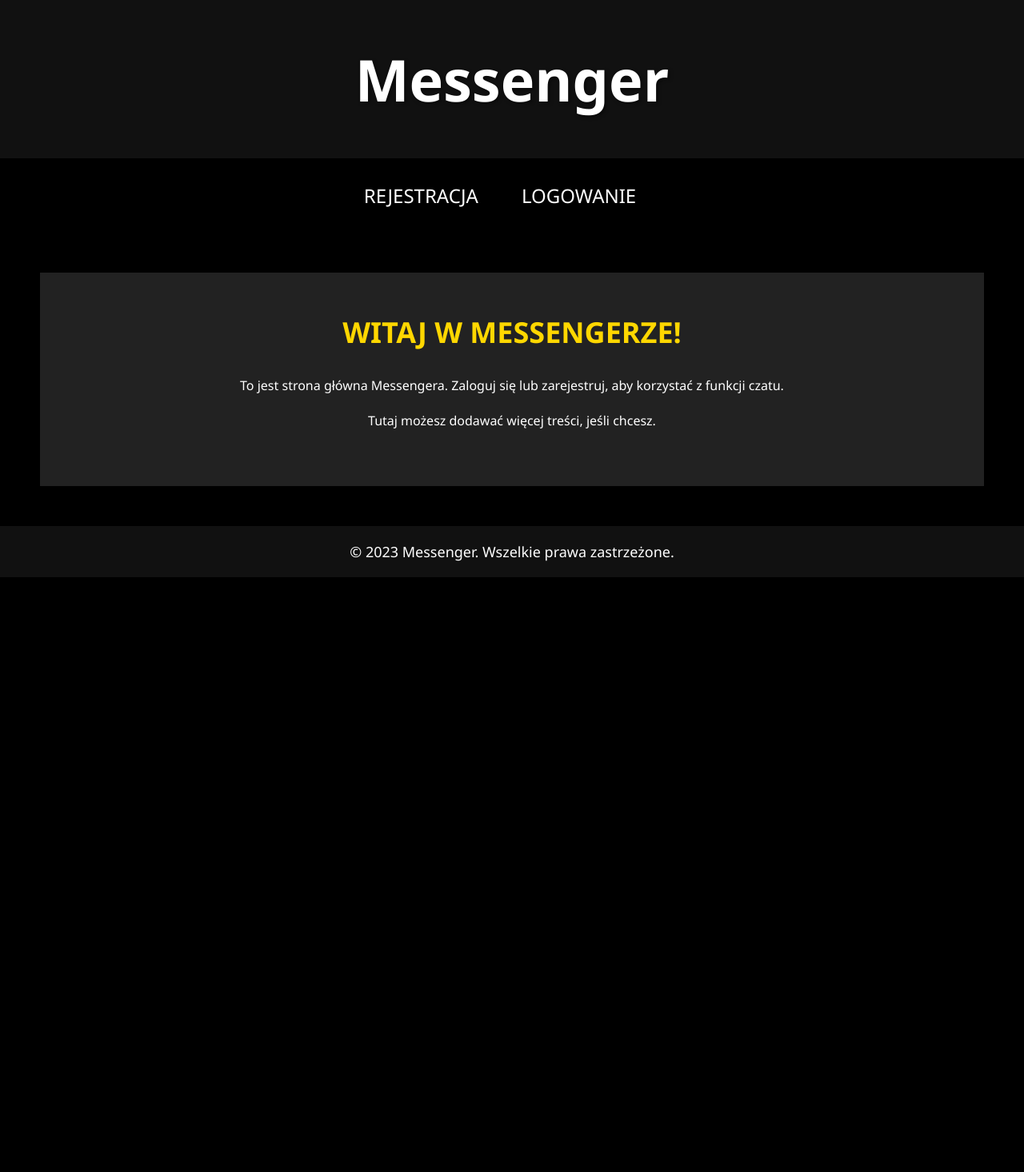
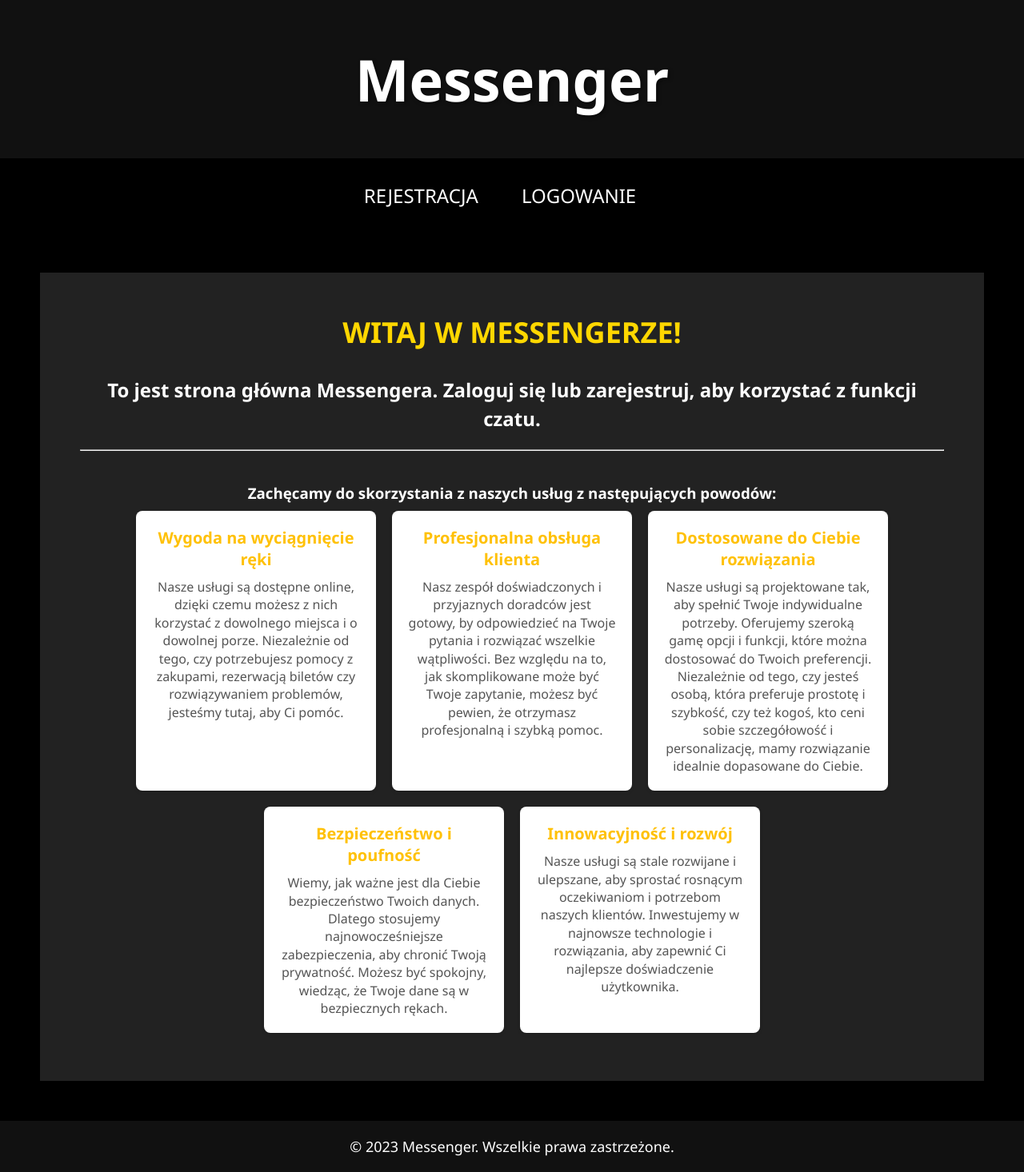
Before and after one commit to kamiltarach/mes, a PHP site: page /mes.html in a window 1280 px wide. Shown: the whole page at 80% size. Before the commit the page ends 722 px from the top, so only its background shows below. Run offline with PHP 8.4, Linux system fonts and the light colour scheme.

Commit message:
poprawiony wyglad strony głównej

```diff
--- a/mes.css
+++ b/mes.css
@@ -1,3 +1,8 @@
+:root {
+  --primary-color: #ffc107; /* Żółty kolor główny strony */
+  --background-color: #fff; /* Kolor tła strony */
+  --text-color: #555; /* Kolor tekstu strony */
+}
 /* Resetowanie domyślnych styli */
 * {
   margin: 0;
@@ -67,14 +72,14 @@ body {
   text-align: center;
 }
 
-#content h2 {
+#content h1 {
   font-size: 36px;
   margin-bottom: 30px;
   text-transform: uppercase;
   color: #ffd700;
 }
 
-#content p {
+#content h2 {
   margin-bottom: 20px;
   line-height: 1.5;
 }
@@ -91,11 +96,49 @@ body {
   font-size: 18px;
 }
 
-/* Efekt tekstu */
-.epic-text {
-  font-size: 48px;
+/* Style dla sekcji z korzyściami */
+.benefits-container {
+  margin-top: 40px;
+  display: flex;
+  flex-direction: column;
+  align-items: center;
+  justify-content: center;
+  text-align: center;
+}
+
+.benefits {
+  display: flex;
+  flex-wrap: wrap;
+  justify-content: center;
+}
+
+.benefit {
+  width: 300px;
+  background-color: var(--background-color);
+  padding: 20px;
+  text-align: center;
+  border-radius: 8px;
+  box-shadow: 0 2px 4px rgba(0, 0, 0, 0.1);
+  margin: 10px;
+  color: var(--text-color);
+}
+
+.benefit h4 {
+  font-size: 20px;
   font-weight: bold;
-  color: #ffd700;
-  text-transform: uppercase;
-  text-shadow: 4px 4px 8px rgba(0, 0, 0, 0.7);
+  margin-bottom: 10px;
+  color: var(--primary-color);
 }
+
+.benefit p {
+  font-size: 16px;
+  line-height: 1.4;
+  color: inherit;
+}
+
+@media screen and (max-width: 480px) {
+  .benefit {
+    width: 100%;
+    margin: 10px 0;
+  }
+}
--- a/mes.html
+++ b/mes.html
@@ -18,9 +18,34 @@
     </ul>
   </div>
   <div id="content">
-    <h2>Witaj w Messengerze!</h2>
-    <p>To jest strona główna Messengera. Zaloguj się lub zarejestruj, aby korzystać z funkcji czatu.</p>
-    <p>Tutaj możesz dodawać więcej treści, jeśli chcesz.</p>
+    <h1>Witaj w Messengerze!</h1>
+    <h2>To jest strona główna Messengera. Zaloguj się lub zarejestruj, aby korzystać z funkcji czatu.</h2>
+    <hr>
+    <div class="benefits-container">
+      <h3>Zachęcamy do skorzystania z naszych usług z następujących powodów:</h3>
+      <div class="benefits">
+        <div class="benefit">
+          <h4>Wygoda na wyciągnięcie ręki</h4>
+          <p>Nasze usługi są dostępne online, dzięki czemu możesz z nich korzystać z dowolnego miejsca i o dowolnej porze. Niezależnie od tego, czy potrzebujesz pomocy z zakupami, rezerwacją biletów czy rozwiązywaniem problemów, jesteśmy tutaj, aby Ci pomóc.</p>
+        </div>
+        <div class="benefit">
+          <h4>Profesjonalna obsługa klienta</h4>
+          <p>Nasz zespół doświadczonych i przyjaznych doradców jest gotowy, by odpowiedzieć na Twoje pytania i rozwiązać wszelkie wątpliwości. Bez względu na to, jak skomplikowane może być Twoje zapytanie, możesz być pewien, że otrzymasz profesjonalną i szybką pomoc.</p>
+        </div>
+        <div class="benefit">
+          <h4>Dostosowane do Ciebie rozwiązania</h4>
+          <p>Nasze usługi są projektowane tak, aby spełnić Twoje indywidualne potrzeby. Oferujemy szeroką gamę opcji i funkcji, które można dostosować do Twoich preferencji. Niezależnie od tego, czy jesteś osobą, która preferuje prostotę i szybkość, czy też kogoś, kto ceni sobie szczegółowość i personalizację, mamy rozwiązanie idealnie dopasowane do Ciebie.</p>
+        </div>
+        <div class="benefit">
+          <h4>Bezpieczeństwo i poufność</h4>
+          <p>Wiemy, jak ważne jest dla Ciebie bezpieczeństwo Twoich danych. Dlatego stosujemy najnowocześniejsze zabezpieczenia, aby chronić Twoją prywatność. Możesz być spokojny, wiedząc, że Twoje dane są w bezpiecznych rękach.</p>
+        </div>
+        <div class="benefit">
+          <h4>Innowacyjność i rozwój</h4>
+          <p>Nasze usługi są stale rozwijane i ulepszane, aby sprostać rosnącym oczekiwaniom i potrzebom naszych klientów. Inwestujemy w najnowsze technologie i rozwiązania, aby zapewnić Ci najlepsze doświadczenie użytkownika.</p>
+        </div>
+      </div>
+    </div>
   </div>
   <div id="footer">
     <p>© 2023 Messenger. Wszelkie prawa zastrzeżone.</p>
```
